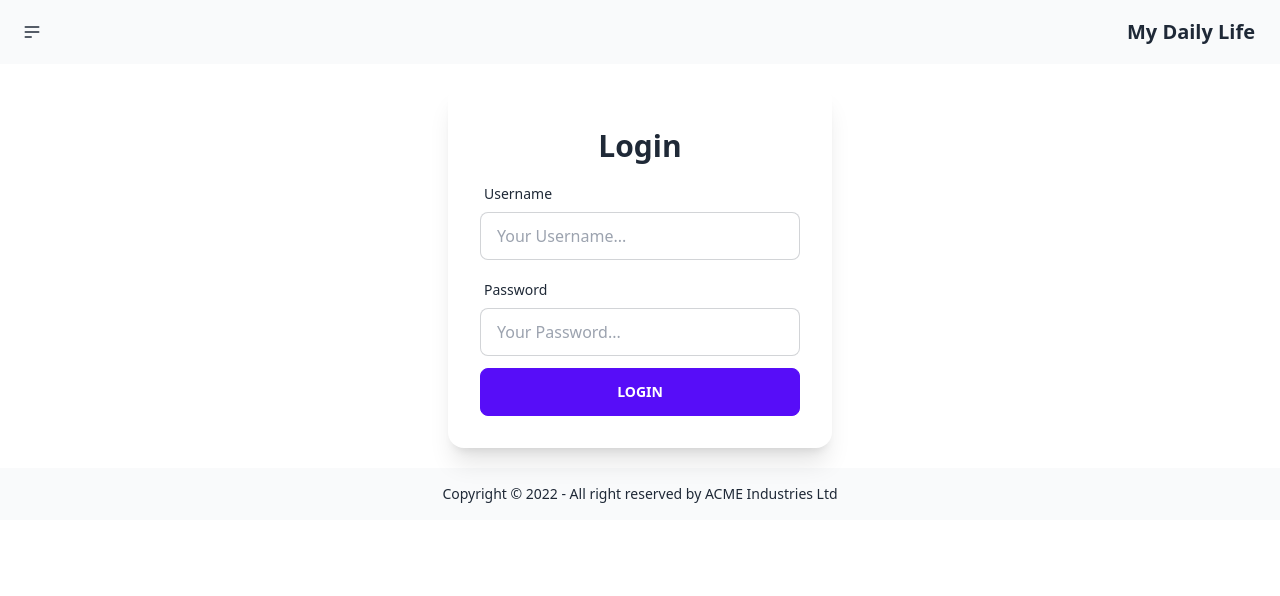
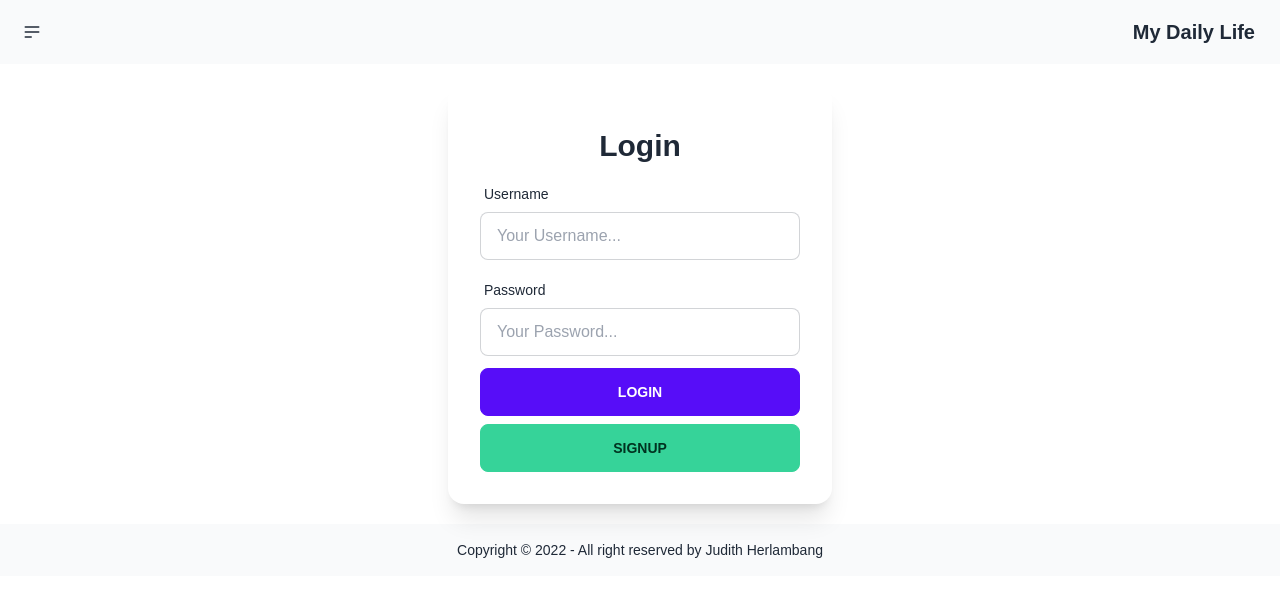
Before and after one commit to ahtaum/My-Daily-Frontend, a React (Create React App) app: page /login in a window 1280 px wide. Shown: the top 596 px of the page. Built offline with nearby package versions, Linux system fonts and the light colour scheme.

Commit message:
Fix Some Bugs

```diff
--- a/public/index.html
+++ b/public/index.html
@@ -24,7 +24,7 @@
       work correctly both with client-side routing and a non-root public URL.
       Learn how to configure a non-root public URL by running `npm run build`.
     -->
-    <title>React App</title>
+    <title>My Daily App</title>
   </head>
   <body>
     <noscript>You need to enable JavaScript to run this app.</noscript>
--- a/src/components/Footer.js
+++ b/src/components/Footer.js
@@ -6,7 +6,7 @@ const Footer = () => {
     return (
         <footer className="footer footer-center p-4 bg-gray-50 text-base-content bottom-0">
             <div>
-                <p>Copyright © 2022 - All right reserved by ACME Industries Ltd</p>
+                <p>Copyright © 2022 - All right reserved by Judith Herlambang</p>
             </div>
         </footer>
     );
--- a/src/components/FormCreate.js
+++ b/src/components/FormCreate.js
@@ -50,7 +50,7 @@ const FormCreate = () => {
     }
 
     return (
-        <form onSubmit={handleSubmit} className="lg:mt-0 mt-20">
+        <form onSubmit={handleSubmit} className="lg:mt-0 mt-20 lg:fixed lg:right-32 lg:w-4/12 md:fixed md:right-20">
 
             {error &&
                 <div className="alert alert-error shadow-lg mb-5">
@@ -82,7 +82,7 @@ const FormCreate = () => {
                 <textarea className={emptyField.includes('desc') ? 'textarea input-error' : 'textarea textarea-primary'} placeholder="deskripsi..." onChange={(e) => setDesc(e.target.value)} value={desc}></textarea>
             </div>
 
-            { loading && <button className="btn btn-primary" disabled={loading}>OK</button> }
+            { loading && <button className="btn btn-primary" disabled={setLoading}>OK</button> }
             { !loading && <button className="btn btn-primary">OK</button> }
 
         </form>
--- a/src/index.css
+++ b/src/index.css
@@ -1,6 +1,8 @@
 @tailwind base;
 @tailwind components;
 @tailwind utilities;
+
+@import url('https://fonts.googleapis.com/css2?family=Poppins:wght@300;500&display=swap');
 
 html, body {
   overflow-x: hidden;
@@ -10,5 +12,5 @@ html, body {
   box-sizing: border-box;
   padding: 0;
   margin: 0;
-  backgorund: #fff;
+  font-family: 'Poppins', sans-serif;
 }
--- a/src/pages/Detail.js
+++ b/src/pages/Detail.js
@@ -36,7 +36,7 @@ const Detail = () => {
     return (
         <section className="container lg:p-0 p-5" id="detail-page">
             { loading && <div>Bentar...</div> }
-            { daily && daily.map(data => (
+            { !loading && daily.map(data => (
                 <div className="card w-full bg-base-100 shadow-xl my-8" key={ data._id }>
                     <div className="card-body">
                         <div>
--- a/src/pages/Edit.js
+++ b/src/pages/Edit.js
@@ -113,7 +113,7 @@ const Edit = () => {
                         </div>
 
                         <div className="mt-5">
-                            <button className="btn btn-primary">Submit</button>
+                            <button className="btn btn-primary" disabled={setLoading}>Submit</button>
                             <Link className="btn btn-error mx-3" to="/">Kembali</Link>
                         </div>
 
--- a/src/pages/Home.js
+++ b/src/pages/Home.js
@@ -19,6 +19,7 @@ const Home = () => {
             })
             const json = await response.json()
 
+
             if (response.ok) {
                 setLoading(false)
                 dispatch({type: 'SET_DAILY', payload: json})
@@ -39,9 +40,10 @@ const Home = () => {
 
                 <div>
                     { loading && <div>Bentar...</div> }
-                    { daily && daily.map(dataDaily => (
+                    { !loading && daily.map(dataDaily => (
                         <Data daily={dataDaily} key={dataDaily._id} />
                     )) }
+                    { !daily && <h1>Belum Ada data...</h1> }
                 </div>
 
                 <FormCreate />
--- a/src/pages/Login.js
+++ b/src/pages/Login.js
@@ -1,5 +1,6 @@
 import { useState } from "react"
 import { useLogin } from "../hooks/useLogin"
+import { Link } from "react-router-dom";
 import './login.css';
 
 const Login = () => {
@@ -45,7 +46,10 @@ const Login = () => {
                             <input type="password" placeholder="Your Password..." className="input input-bordered w-full lg:max-w-xs" onChange={(e) => setPassword(e.target.value)} value={password} />
                         </div>
 
-                        <button className="btn btn-primary w-full" disabled={isLoading}>Login</button>
+                        <div>
+                            <button className="btn btn-primary w-full" disabled={isLoading}>Login</button>
+                            <Link className="btn btn-success w-full mt-2" disabled={isLoading} to="/signup">Signup</Link>
+                        </div>
 
                     </form>
                 </div>
--- a/src/pages/Signup.js
+++ b/src/pages/Signup.js
@@ -1,6 +1,7 @@
 import './signup.css';
 import { useState } from "react"
 import { useSignup } from "../hooks/useSignup"
+import { Link } from "react-router-dom";
 
 const Signup = () => {
     const [username, setUsername] = useState('')
@@ -45,7 +46,10 @@ const Signup = () => {
                             <input type="password" placeholder="Your Password..." className="input input-bordered w-full lg:max-w-xs" onChange={(e) => setPassword(e.target.value)} value={password} />
                         </div>
 
-                        <button className="btn btn-success w-full" disabled={isLoading}>Signup</button>
+                        <div>
+                            <button className="btn btn-success w-full" disabled={isLoading}>Signup</button>
+                            <Link className="btn btn-primary w-full mt-2" disabled={isLoading} to="/login">Login</Link>
+                        </div>
 
                     </form>
                 </div>
```
Also changed, not shown: src/App.js (+7 -7 lines).
